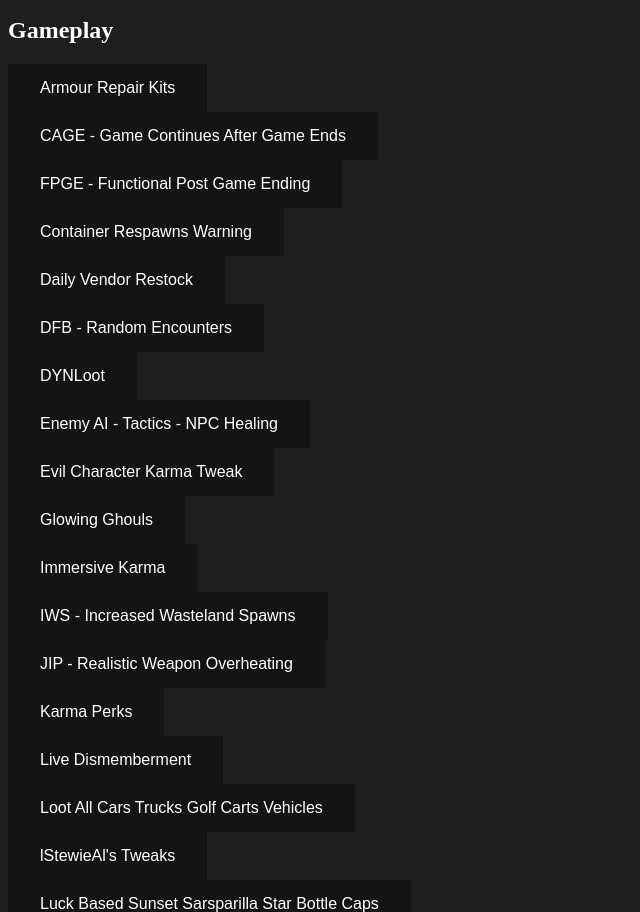
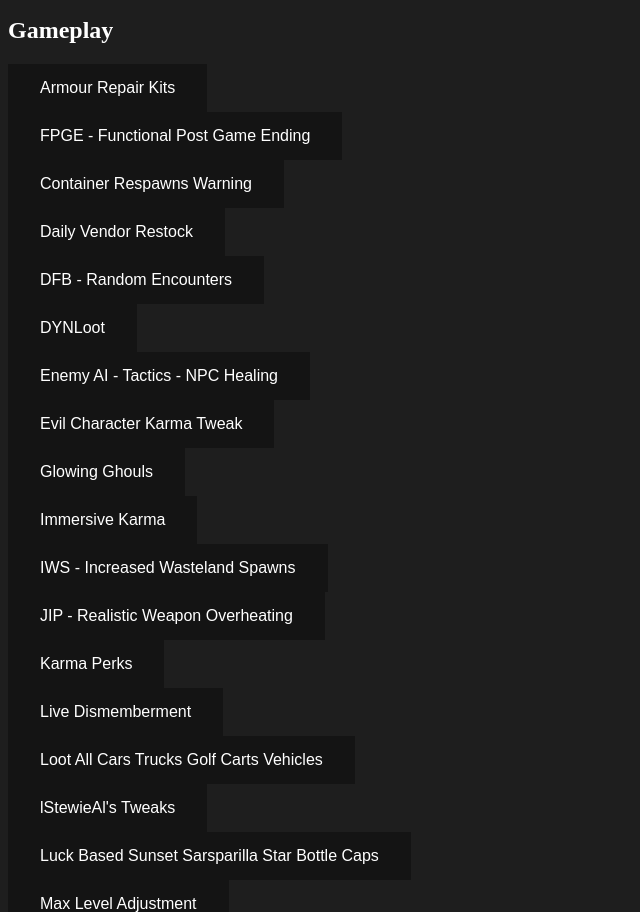
Before and after one commit to valkyrienyanko/FalloutNewVegasModpacks, a website: page public/index.html in a window 1280 px wide. Shown: the part 1544-2456 px from the top of the page, without its empty margins (0-640 px from the left). Drawn offline with nearby package versions, Linux system fonts and the light colour scheme.

Commit message:
Removing CAGE because as stated on the mod page of FPGE, "For obvious reasons, do not run this mod alongside any other 'Continue after the ending' mods".

```diff
--- a/public/index.html
+++ b/public/index.html
@@ -66,7 +66,6 @@
 	<h2>Gameplay</h2>
 	<ul>
 		<li><button onclick='mod(36744)'>Armour Repair Kits</button></li>
-		<li><button onclick='mod(42428)'>CAGE - Game Continues After Game Ends</button></li>
 		<li><button onclick='mod(66726)'>FPGE - Functional Post Game Ending</button></li>
 		<li><button onclick='mod(66832)'>Container Respawns Warning</button></li>
 		<li><button onclick='mod(44569)'>Daily Vendor Restock</button></li>
```
